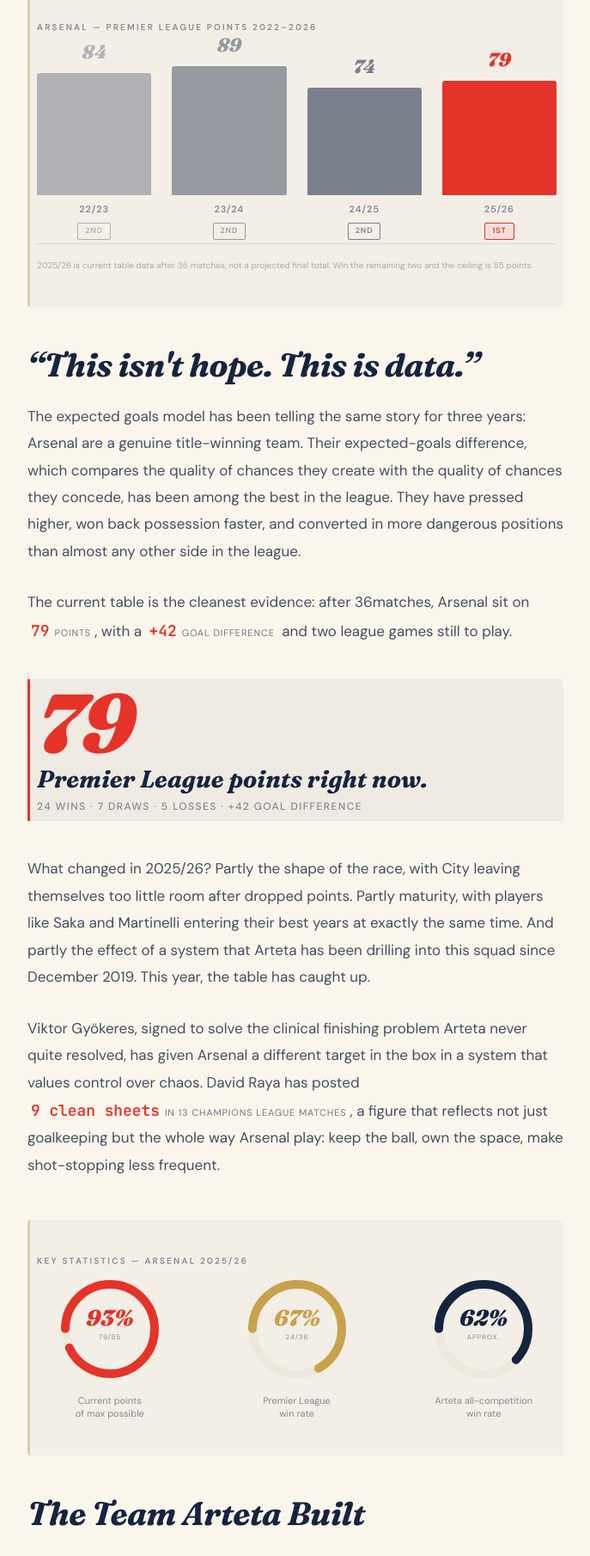
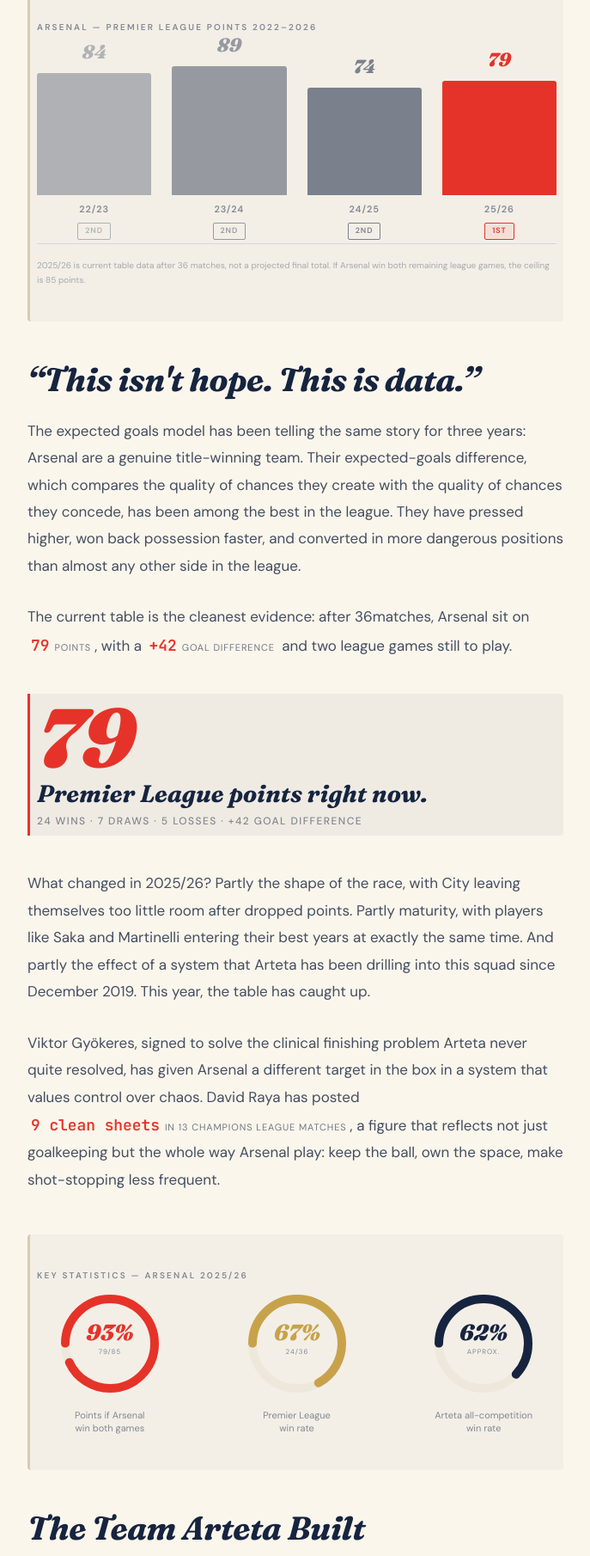
Before and after one commit to Sharon-Akaka/the-margin-web, a Next.js app: page /articles/arsenal-2025 in a window 1280 px wide. Shown: the part 3519-5329 px from the top of the page at 86% size, without its empty margins (296-983 px from the left). Built offline with nearby package versions, Linux system fonts and the light colour scheme; no server answers.

Commit message:
Clarify Arsenal max points condition

```diff
--- a/components/DataViz.tsx
+++ b/components/DataViz.tsx
@@ -246,7 +246,7 @@
         <div style={{ height: 1, background: C.inkFaint, marginTop: 4 }}/>
         <div className="font-caps text-[10px] mt-4" style={{ color: 'rgba(22,36,63,0.35)', lineHeight: 1.7 }}>
           2025/26 is current table data after {ARSENAL.currentRecord.played} matches, not a projected final total.
-          Win the remaining two and the ceiling is {ARSENAL.maxPossiblePoints} points.
+          If Arsenal win both remaining league games, the ceiling is {ARSENAL.maxPossiblePoints} points.
         </div>
       </div>
     </VizWrap>
@@ -272,7 +272,7 @@
 
   const rings = [
     {
-      label: 'Current points\nof max possible',
+      label: 'Points if Arsenal\nwin both games',
       value: pctPoints,
       pct: Math.round((ARSENAL.currentPoints / ARSENAL.maxPossiblePoints) * 100),
       color: C.signal,
--- a/components/FeaturedArticleViz.tsx
+++ b/components/FeaturedArticleViz.tsx
@@ -61,8 +61,8 @@
               {ARSENAL.maxPossiblePoints}
             </div>
             <div className="font-caps font-semibold uppercase tracking-[0.14em] mt-2"
-              style={{ color: 'rgba(251,246,236,0.36)', fontSize: 8 }}>
-              max possible
+              style={{ color: 'rgba(251,246,236,0.36)', fontSize: 8, lineHeight: 1.35 }}>
+              if Arsenal win<br/>both games
             </div>
           </div>
         </div>
```
